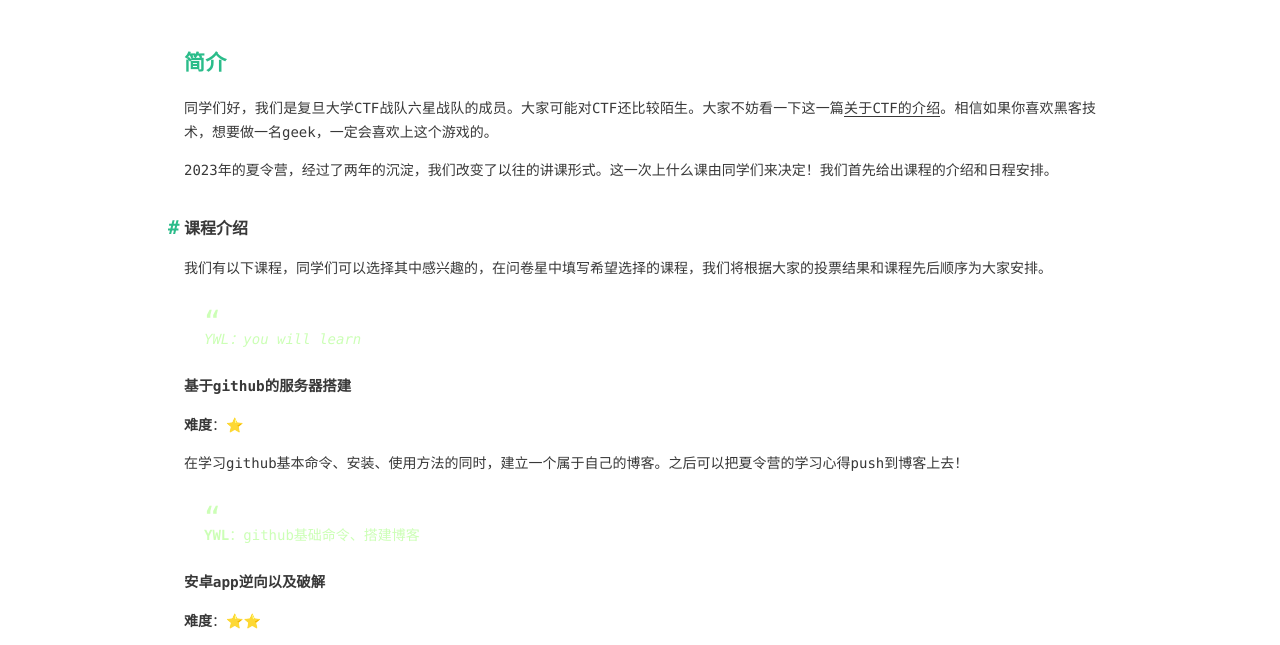
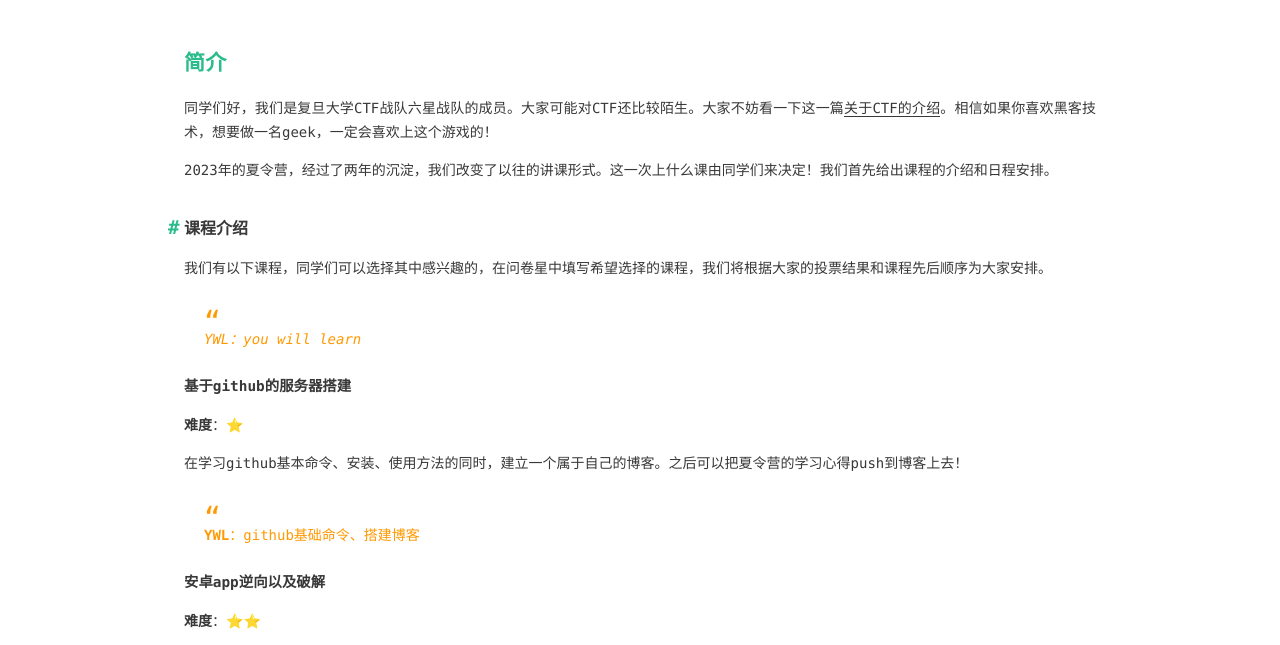
Before and after one commit to sixstars/sixstars.github.io, a plain HTML site: page 2023/06/20/2023夏令营/index.html in a window 1280 px wide. Shown: the part 128-773 px from the top of the page. Drawn offline with Linux system fonts and the light colour scheme; a web font is replaced by a local one.

Commit message:
Site updated: 2023-06-20 21:34:58

```diff
--- a/2023/06/20/2023夏令营/index.html
+++ b/2023/06/20/2023夏令营/index.html
@@ -6,16 +6,16 @@
     <meta http-equiv="X-UA-Compatible" content="IE=edge">
     <meta name="HandheldFriendly" content="True">
     <meta name="viewport" content="width=device-width, initial-scale=1, maximum-scale=1" />
-    <meta name="description" content="简介同学们好，我们是复旦大学CTF战队六星战队的成员。大家可能对CTF还比较陌生。大家不妨看一下这一篇关于CTF的介绍。相信如果你喜欢黑客技术，想要做一名geek，一定会喜欢上这个游戏的。 2023年的夏令营，经过了两年的沉淀，我们改变了以往的讲课形式。这一次上什么课由同学们来决定！我们首先给出课程的介绍和日程安排。 课程介绍我们有以下课程，同学们可以选择其中感兴趣的，在问卷星中填写希望选择的课程">
+    <meta name="description" content="简介同学们好，我们是复旦大学CTF战队六星战队的成员。大家可能对CTF还比较陌生。大家不妨看一下这一篇关于CTF的介绍。相信如果你喜欢黑客技术，想要做一名geek，一定会喜欢上这个游戏的！ 2023年的夏令营，经过了两年的沉淀，我们改变了以往的讲课形式。这一次上什么课由同学们来决定！我们首先给出课程的介绍和日程安排。 课程介绍我们有以下课程，同学们可以选择其中感兴趣的，在问卷星中填写希望选择的课程">
 <meta property="og:type" content="article">
 <meta property="og:title" content="2023夏令营">
 <meta property="og:url" content="https://sixstars.github.io/2023/06/20/2023%E5%A4%8F%E4%BB%A4%E8%90%A5/index.html">
 <meta property="og:site_name" content="sixstars">
-<meta property="og:description" content="简介同学们好，我们是复旦大学CTF战队六星战队的成员。大家可能对CTF还比较陌生。大家不妨看一下这一篇关于CTF的介绍。相信如果你喜欢黑客技术，想要做一名geek，一定会喜欢上这个游戏的。 2023年的夏令营，经过了两年的沉淀，我们改变了以往的讲课形式。这一次上什么课由同学们来决定！我们首先给出课程的介绍和日程安排。 课程介绍我们有以下课程，同学们可以选择其中感兴趣的，在问卷星中填写希望选择的课程">
+<meta property="og:description" content="简介同学们好，我们是复旦大学CTF战队六星战队的成员。大家可能对CTF还比较陌生。大家不妨看一下这一篇关于CTF的介绍。相信如果你喜欢黑客技术，想要做一名geek，一定会喜欢上这个游戏的！ 2023年的夏令营，经过了两年的沉淀，我们改变了以往的讲课形式。这一次上什么课由同学们来决定！我们首先给出课程的介绍和日程安排。 课程介绍我们有以下课程，同学们可以选择其中感兴趣的，在问卷星中填写希望选择的课程">
 <meta property="og:locale" content="zh_CN">
 <meta property="og:image" content="https://sixstars.github.io/2023/06/20/2023%E5%A4%8F%E4%BB%A4%E8%90%A5/qrcode.jpg">
 <meta property="article:published_time" content="2023-06-20T11:37:10.000Z">
-<meta property="article:modified_time" content="2023-06-20T13:29:26.993Z">
+<meta property="article:modified_time" content="2023-06-20T13:34:33.394Z">
 <meta property="article:author" content="sixstars">
 <meta property="article:tag" content="2023SummerCamp">
 <meta name="twitter:card" content="summary">
@@ -138,7 +138,7 @@
 
 
   <div class="content" itemprop="articleBody">
-    <h1 id="简介"><a href="#简介" class="headerlink" title="简介"></a>简介</h1><p>同学们好，我们是复旦大学CTF战队六星战队的成员。大家可能对CTF还比较陌生。大家不妨看一下这一篇<a target="_blank" rel="noopener" href="https://ctf-wiki.org/introduction/history/">关于CTF的介绍</a>。相信如果你喜欢黑客技术，想要做一名geek，一定会喜欢上这个游戏的。</p>
+    <h1 id="简介"><a href="#简介" class="headerlink" title="简介"></a>简介</h1><p>同学们好，我们是复旦大学CTF战队六星战队的成员。大家可能对CTF还比较陌生。大家不妨看一下这一篇<a target="_blank" rel="noopener" href="https://ctf-wiki.org/introduction/history/">关于CTF的介绍</a>。相信如果你喜欢黑客技术，想要做一名geek，一定会喜欢上这个游戏的！</p>
 <p>2023年的夏令营，经过了两年的沉淀，我们改变了以往的讲课形式。这一次上什么课由同学们来决定！我们首先给出课程的介绍和日程安排。</p>
 <h2 id="课程介绍"><a href="#课程介绍" class="headerlink" title="课程介绍"></a>课程介绍</h2><p>我们有以下课程，同学们可以选择其中感兴趣的，在问卷星中填写希望选择的课程，我们将根据大家的投票结果和课程先后顺序为大家安排。</p>
 <blockquote>
--- a/css/style.css
+++ b/css/style.css
@@ -1095,7 +1095,7 @@ article .content .video-container embed {
 }
 article .content blockquote {
   background: inherit;
-  color: #ccffb6;
+  color: #ff9900;
   border-left: 0px solid #ccc;
   margin: 1rem 10px;
   padding: 0.5em 10px;
@@ -1105,7 +1105,7 @@ article .content blockquote p {
   margin: 0;
 }
 article .content blockquote:before {
-  color: #ccffb6;
+  color: #ff9900;
   content: "\201C";
   font-size: 2em;
   line-height: 0.1em;
```
